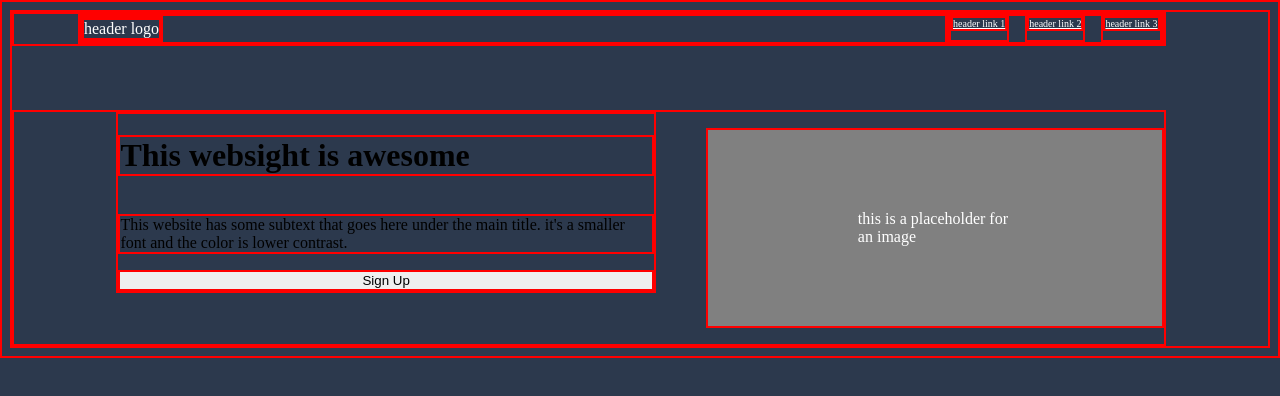
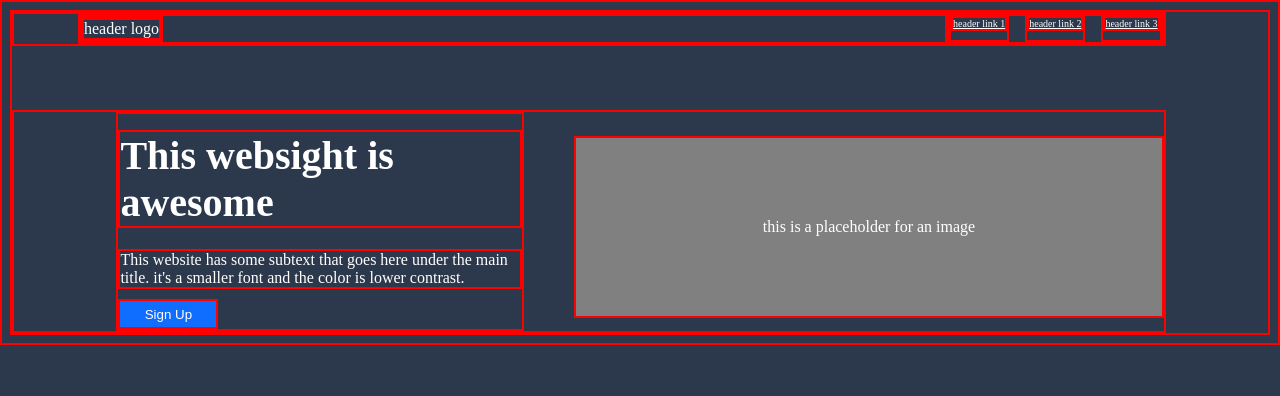
Before and after one commit to Drew-Blythe/landing-page, a plain HTML site: page index.html in a window 1280 px wide. Drawn offline with Linux system fonts and the light colour scheme.

Commit message:
optimized code

```diff
--- a/style.css
+++ b/style.css
@@ -37,10 +37,11 @@ a {
 
 .text-container {
     display:flex;
+    justify-content: center;
+    align-items: center;
     gap: 50px;
     margin-right: 8vw;
     margin-top: 8vh;
-    align-items: flex-start;
 
 }
 .left-text {
@@ -50,23 +51,31 @@ a {
 }
 
 .image {
+    display: flex;
+    align-items: center;
+    justify-content: center;
     padding: 80px 150px;
     color: white;
     background-color: grey;
 }
 
-.big-text {
-    color: white;
-}
-
-.small-text {
-    color: white;
-}
-
-.sign1 {
+button {
     width: 100px;
     height: 30px;
     background-color: #0f6eff;
     color: white;
+    margin-top: 5px;
 
 }
+
+h1, p{
+    color: white;
+    margin-top: 2vh;
+    margin-bottom: 5px;
+    width: 400px;
+
+}
+
+h1 {
+    font-size: 2.5em;
+}
```
